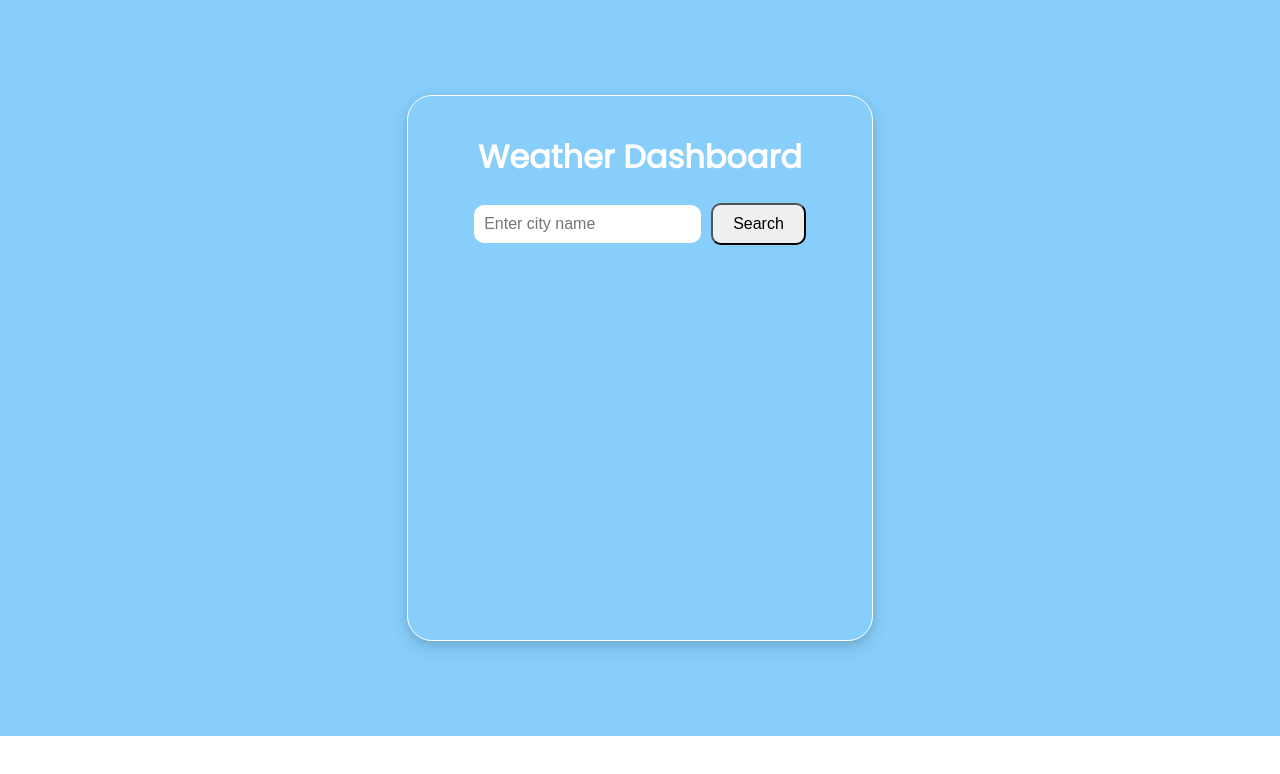
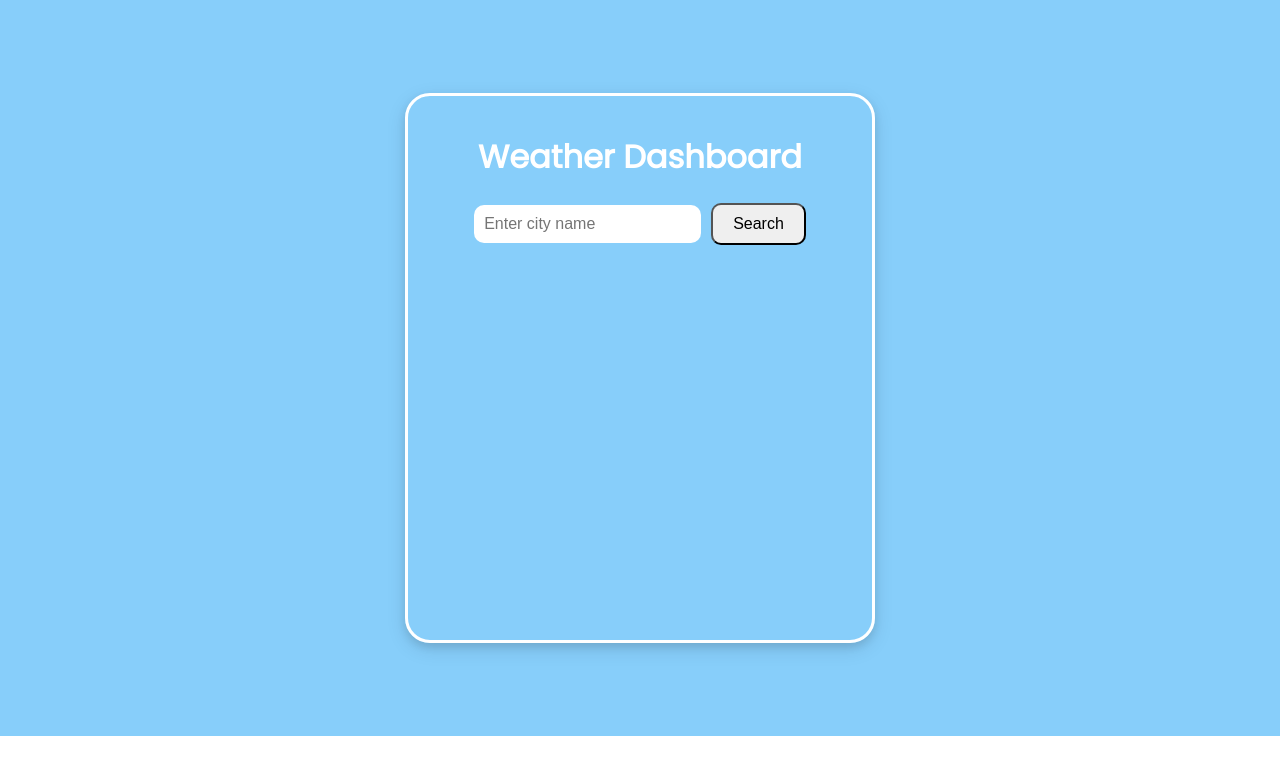
Before and after one commit to ManuSamM/Weather-App, a Next.js app: page / in a window 1280 px wide. Shown: the top 774 px of the page. Built offline with nearby package versions, Linux system fonts and the light colour scheme.

Commit message:
css changes

```diff
--- a/app/home.module.css
+++ b/app/home.module.css
@@ -7,7 +7,7 @@
 
 .weatherCard {
     opacity: 1;
-    border: 1px solid rgba(255, 255, 255);
+    border: 3px solid rgba(255, 255, 255);
     padding: 1em;
     border-radius: 25px;
     min-width: 27em;
--- a/app/page.tsx
+++ b/app/page.tsx
@@ -95,8 +95,8 @@ export default function Home() {
             <Image
               src={`https:${weatherData.current.condition.icon}`}
               alt="weather icon"
-              width={64}
-              height={64}
+              width={100}
+              height={100}
             />
           </div>
         )}
```
